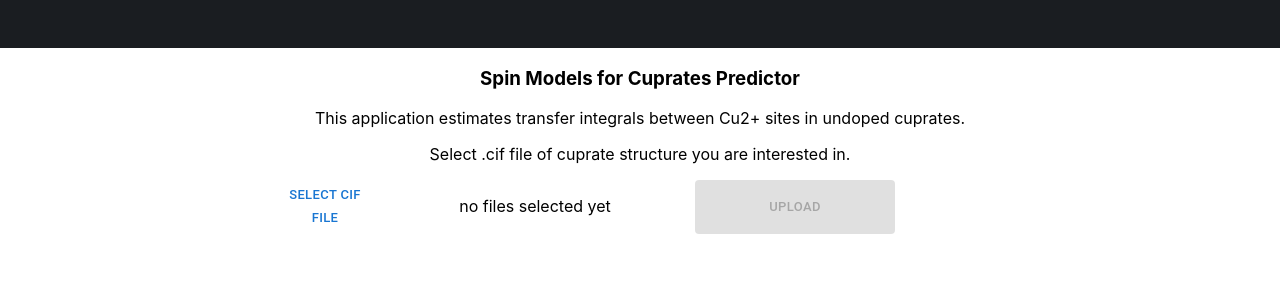
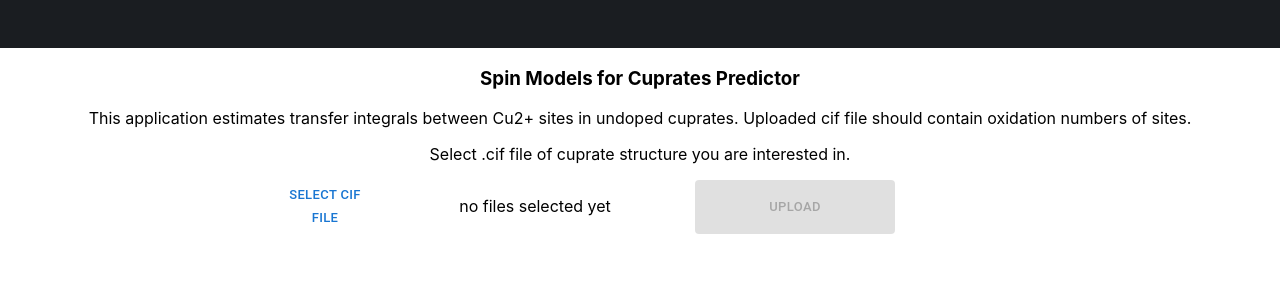
Before and after one commit to denyskononenko/smcp, a React (Create React App) app: page / in a window 1280 px wide. Shown: the top 300 px of the page. Built offline with nearby package versions, Linux system fonts and the light colour scheme.

Commit message:
fix: update of the layout

```diff
--- a/src/Form.js
+++ b/src/Form.js
@@ -100,9 +100,13 @@ class Form extends Component {
 
         return(
             <div className="FormWrapper">
-                <h3>Spin Models for Cuprates Predictor</h3>
-                <p>This application estimates transfer integrals between Cu2+ sites in undoped cuprates.</p>
-                <p>Select .cif file of cuprate structure you are interested in.</p>
+
+                <div className="IntroTextWrapper">
+                    <h3>Spin Models for Cuprates Predictor</h3>
+                    <p>This application estimates transfer integrals between Cu2+ sites in undoped cuprates. Uploaded cif file should contain oxidation numbers of sites.</p>
+                    <p>Select .cif file of cuprate structure you are interested in.</p>
+                </div>
+
                 <div className="fileUploadWrapper">
                     <input
                         type="file"
--- a/src/css/App.css
+++ b/src/css/App.css
@@ -45,21 +45,27 @@
   width: 100%;
 }
 
+.FormWrapper {
+  justify-content: center;
+  align-items: center
+}
+
+.IntroTextWrapper {
+}
+
+.fileUploadWrapper {
+  vertical-align: center;
+  justify-content: center;
+  display: grid;
+  grid-template-columns: 100px 300px 200px 100px;
+  gap: 10px;
+  margin: 10px;
+  height: 20%;
+}
+
 .sceneWrapper {
   margin: auto;
   width: 100%;
   height: 500px;
   justify-content: center;
 }
-
-.fileUploadWrapper {
-  /* border: 2px solid gainsboro; */
-  /* border-radius: 10px; */
-  justify-content: center;
-  display: grid;
-  grid-template-columns: 100px 300px 200px 100px;
-  gap: 10px;
-  margin: 10px;
-  height: 20%;
-
-}
```
